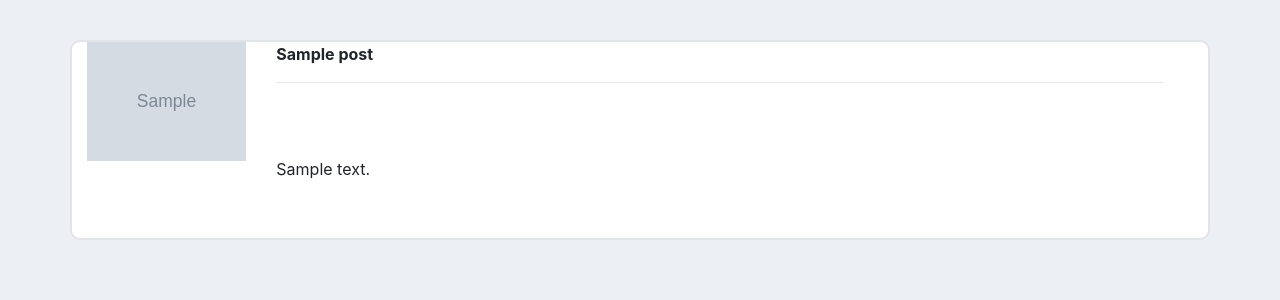
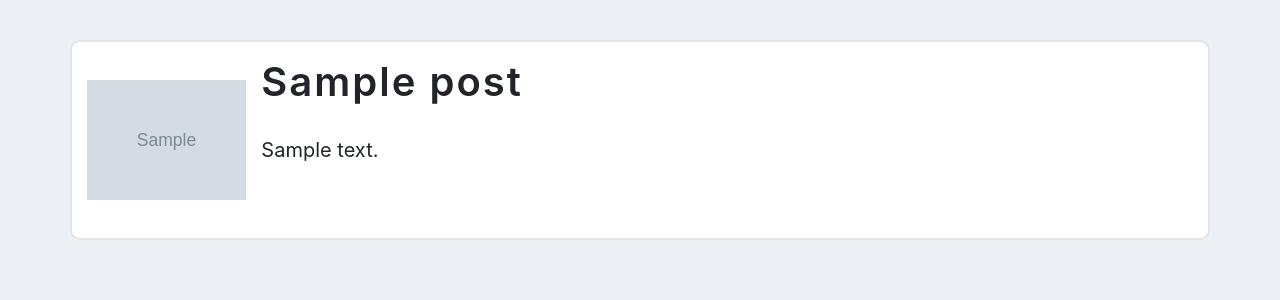
Before and after one commit to ermissa/personal_blog, a Django app: page /blog/ in a window 1280 px wide. Shown: the top 300 px of the page. Run offline with Django 3.2, Linux system fonts and the light colour scheme; tables that the repository leaves empty hold one stand-in row (values such as "Sample post"); grey boxes marked "Sample" are stand-in pictures; some libraries are stand-ins or nearby versions.

Commit message:
image positions are fixed

```diff
--- a/blog/templates/blog.html
+++ b/blog/templates/blog.html
@@ -29,6 +29,11 @@
             width:50px;
             word-wrap: break-word;
         }
+        .post_image {
+            width:100%;
+            height:100%;
+            object-fit: contain;
+        }
     </style>
 </head>
 
@@ -39,18 +44,12 @@
             {%for post in context%}
             <div class="row post">
                     <div class="col-md-2">
-                        <img src="{% static 'images/'%}{{post.post_image}}"  style="max-width:100%;max-height:100%">
+                        <img class="post_image" src="{% static 'images/'%}{{post.post_image}}">
                     </div>
 
-                    <div class="row col-md-10 baslikveyazi" >
-                        <div class="col-md-12 baslik">
-                            <strong>{{post.post_title}}</strong>
-                            <hr>
-                        </div>
-
-                        <div class="col-md-12 yazi">
-                            {{post.post_body}}
-                        </div>
+                    <div class="baslikveyazi" >
+                        <h2 style="font-size:40px;letter-spacing:0.05em;line-height:2;font-weight:600;">{{post.post_title}}</h2>
+                        <p style="font-size:20px;line-height:2;">{{post.post_body}}</p>
                     </div>
             </div>
             {%endfor%}
```
